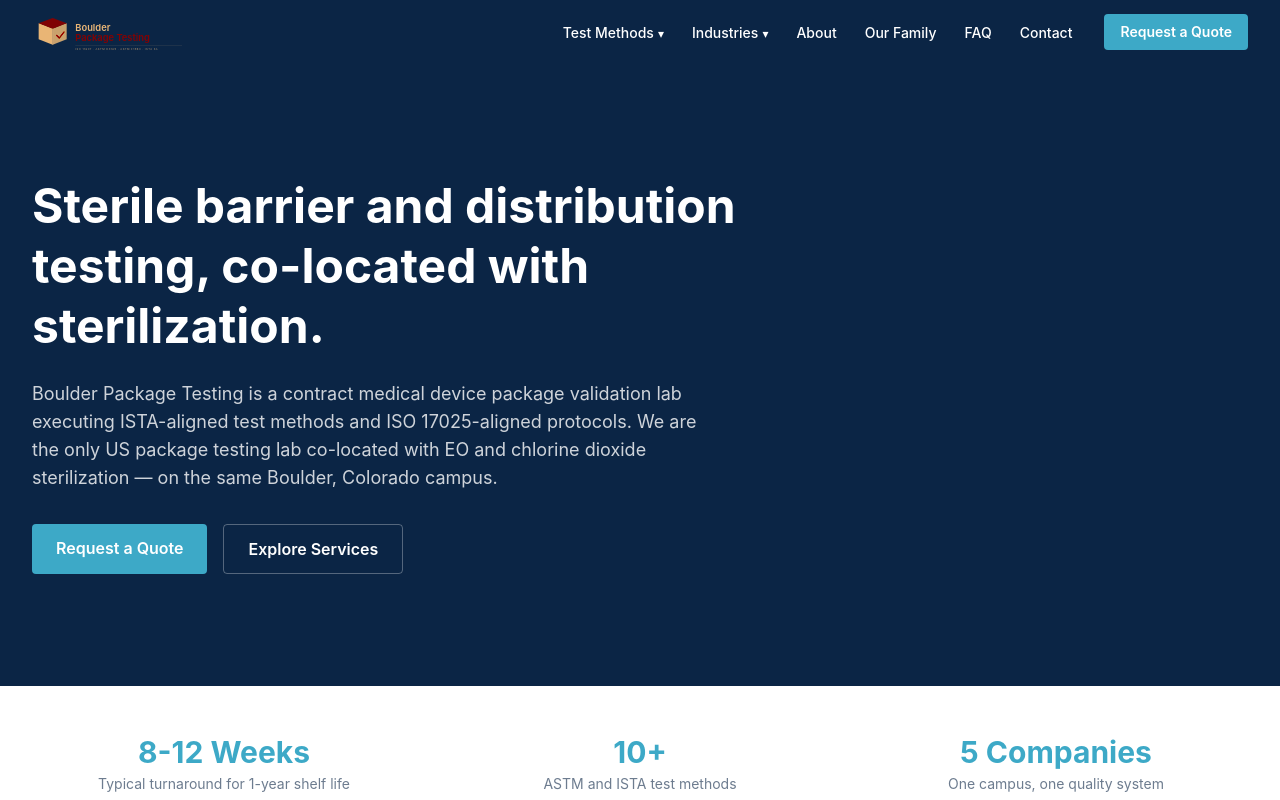
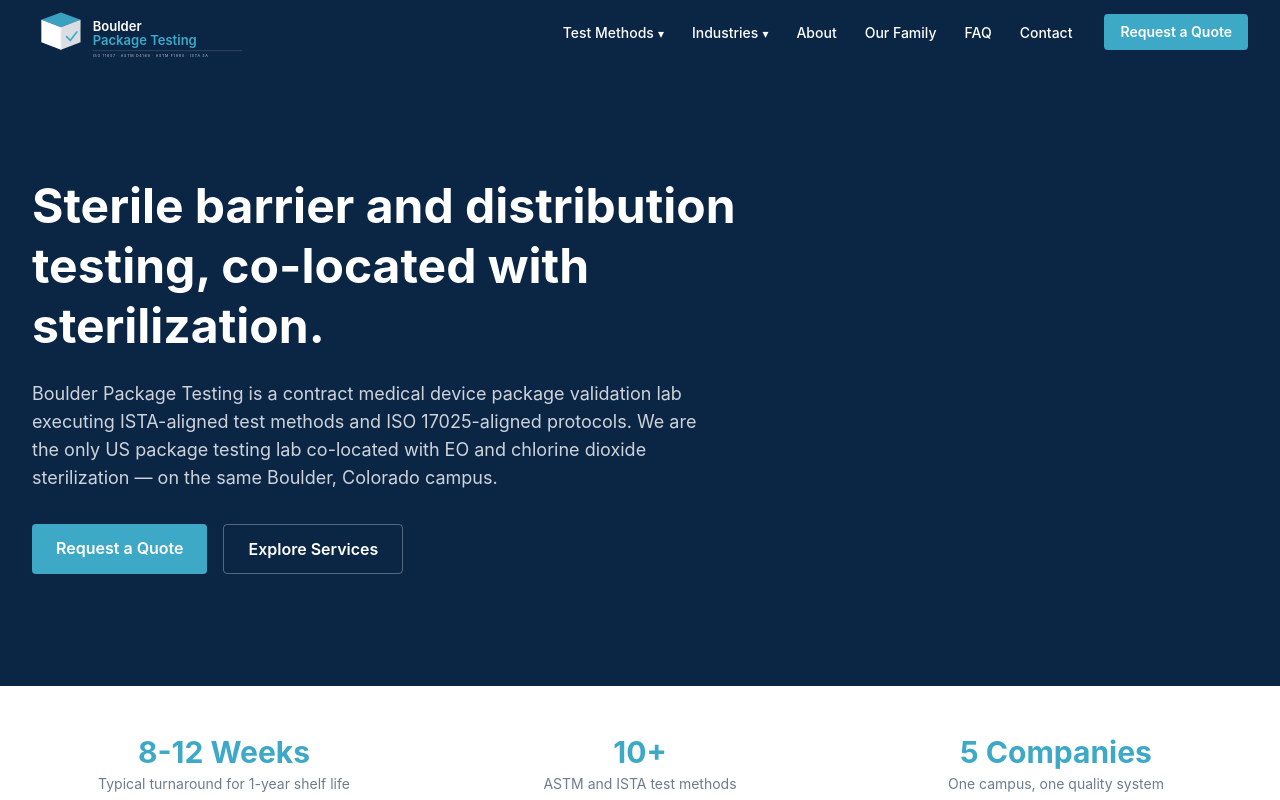
Before and after one commit to BoulderBioMed/boulder-package-testing, a Next.js app: page / in a window 1280 px wide. Shown: the top 800 px of the page. Built offline with nearby package versions, Linux system fonts and the light colour scheme.

Commit message:
Logo on dark backgrounds: swap navy to white, drop invert filter, bump header size to h-14

```diff
--- a/components/Footer.tsx
+++ b/components/Footer.tsx
@@ -32,7 +32,7 @@ export default function Footer() {
         <div className="grid grid-cols-1 md:grid-cols-2 lg:grid-cols-4 gap-8">
           {/* Company info */}
           <div>
-            <img src="/logo.svg" alt="Boulder Package Testing" className="h-10 w-auto invert brightness-200 mb-4" />
+            <img src="/logo-on-dark.svg" alt="Boulder Package Testing" className="h-14 w-auto mb-4" />
             <p className="text-sm text-white/70 mb-4">
               Medical device package validation under ISO 11607-1/-2, ASTM D4169, ASTM F1980, and the ISTA test series. A member of the Boulder BioMed family of companies.
             </p>
--- a/components/Nav.tsx
+++ b/components/Nav.tsx
@@ -37,7 +37,7 @@ export default function Nav() {
       <div className="max-w-7xl mx-auto px-4 sm:px-6 lg:px-8">
         <div className="flex items-center justify-between h-16">
           <Link href="/" className="flex items-center gap-3 shrink-0">
-            <img src="/logo.svg" alt="Boulder Package Testing" className="h-10 w-auto invert brightness-200" />
+            <img src="/logo-on-dark.svg" alt="Boulder Package Testing" className="h-14 w-auto" />
           </Link>
 
           {/* Desktop nav */}
```
Also changed, not shown: public/logo-on-dark.svg (added).
